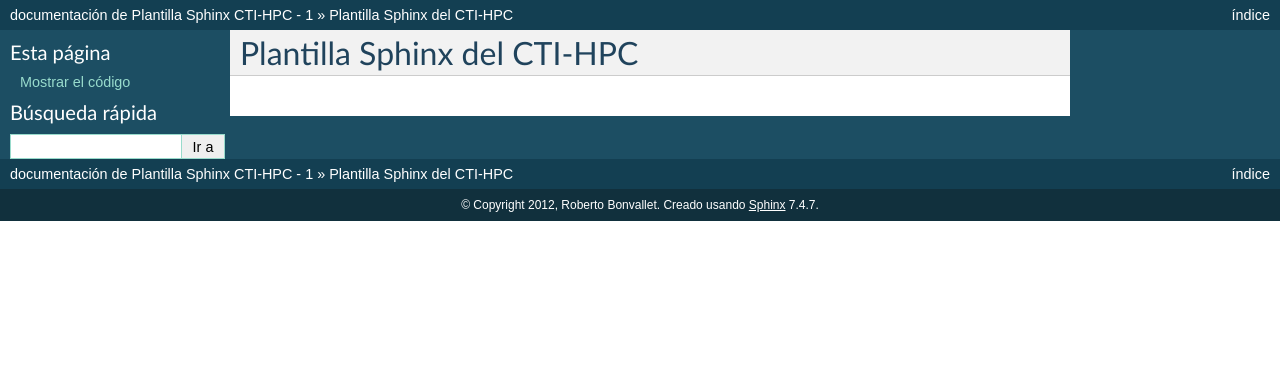
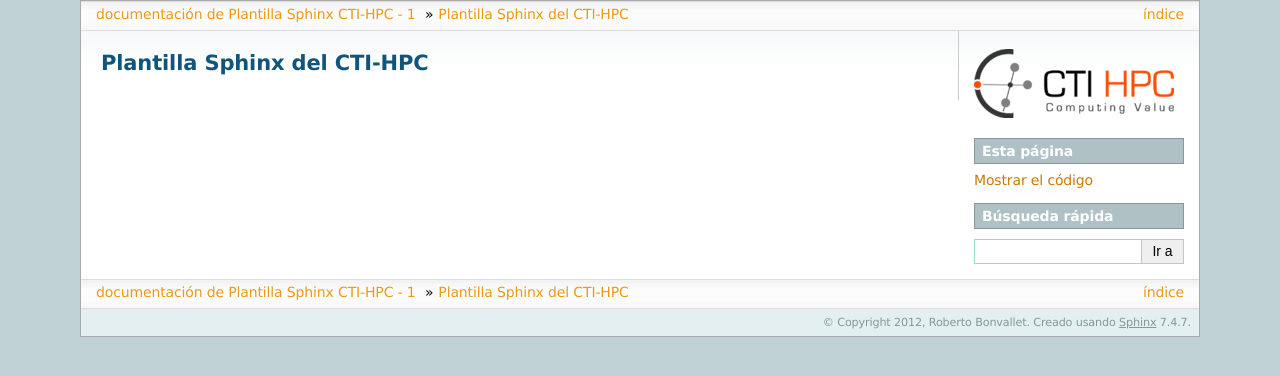
Before and after one commit to CTI-HPC/plantilla-sphinx, a Sphinx documentation site: the page built from source/index.rst, in a window 1280 px wide. Shown: the top 376 px of the page. Built offline with Sphinx 7.4.7, drawn with Linux system fonts in a browser that asks for light colours.

Commit message:
Cambiar tema, incluyendo logo

```diff
--- a/source/conf.py
+++ b/source/conf.py
@@ -34,12 +34,14 @@ release = '1'
 
 # -- Options for HTML output --------------------------------------------------
 
-html_theme = 'default'
-#html_theme_options = {}
+html_theme = 'sphinxdoc'
+html_theme_options = {
+  'nosidebar': False,
+}
 #html_theme_path = []
 #html_title = None
 #html_short_title = None
-#html_logo = None
+html_logo = '_static/cti200.png'
 #html_favicon = None
 html_static_path = ['_static']
 #html_last_updated_fmt = '%b %d, %Y'
```
